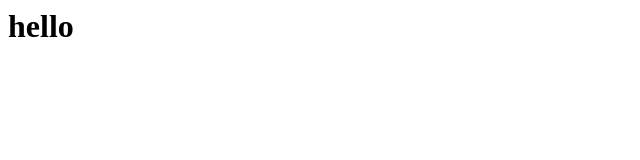
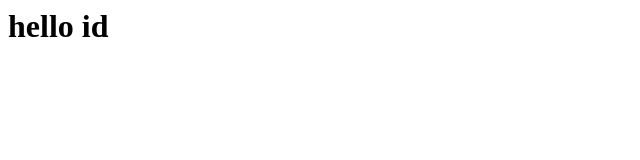
Before and after one commit to sidkan223/sid_repo, a plain HTML site: page index.html in a window 1280 px wide. Shown: the full height of the page, 0-640 px from the left. Drawn offline with Linux system fonts and the light colour scheme.

Commit message:
first file has been modified

```diff
--- a/index.html
+++ b/index.html
@@ -1 +1 @@
-<h1> hello </h1>
+<h1> hello id</h1>
```
